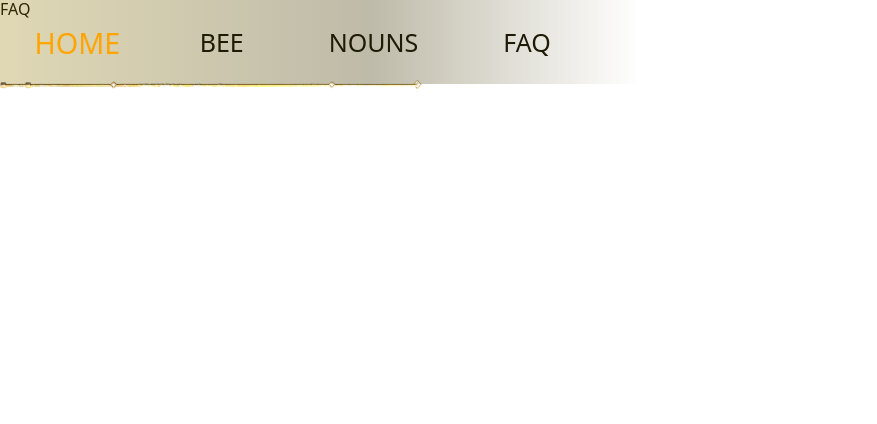
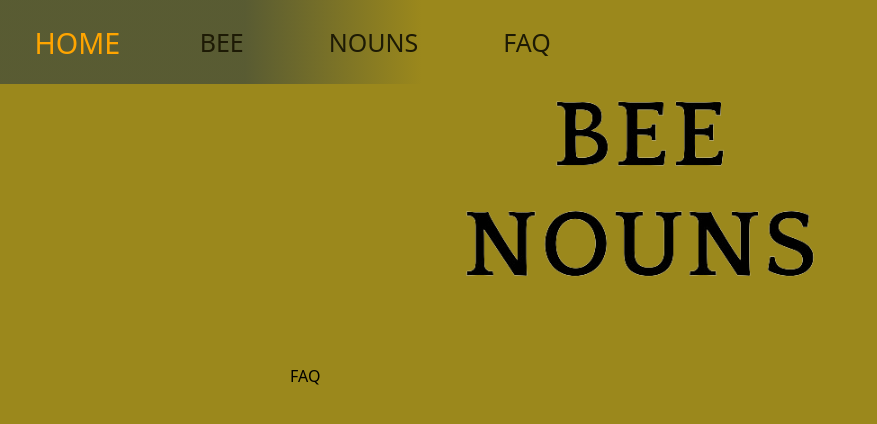
Before and after one commit to atcamo/BeeNouns-Honey, an Astro site: page /faq in a window 1280 px wide. Shown: the whole page, without its empty margins (0-877 px from the left). Built offline with nearby package versions, Linux system fonts and the light colour scheme; Astro itself is replaced by a stand-in of ours.

Commit message:
first commit

```diff
--- a/src/components/Header.astro
+++ b/src/components/Header.astro
@@ -1,6 +1,9 @@
 <section>
   <img src="/assets/hero1.png"></img> <!--video src="/assets/hero.mp4" autoplay loop-->
-  <div class="logo"><img src="/assets/hero-logo.png"></div>
+  <div class="logo">
+    <img src="/assets/hero-logo.png" class="hero-logo">
+  <!-- <img src="/assets/hero-jar.png" class="hero-jar"></div> -->
+
 </section>
 
 
@@ -14,16 +17,35 @@
   video {
 
   }
+  .logo {
+  position: relative;
+  top: -2400px;
+  text-align: center;
+}
 
-  .logo {
-    position:relative;
-    top: -2400px; /*-450*/
-    text-align: center;
-  }
+.logo img {
+  position: absolute;
+  filter: drop-shadow(10px 10px 20px rgba(0, 0, 0, 0.2));
+  width: calc(600px * 0.9);
+  top: 0;
+  left: 50%;
+  transform: translateX(-50%);
+}
 
-  .logo img {
-    filter:drop-shadow(100) ;
-    filte
-    width:600px;
-  }
+.logo .hero-logo {
+  z-index: 200;
+}
+
+/*
+.logo .hero-jar {
+  position: absolute;
+  filter: drop-shadow(10px 10px 20px rgba(0, 0, 0, 0.2));
+  filter: opacity(0.6);
+  width: calc(600px * 1.07);
+  top: 250px;
+  left: 50%;
+  transform: translate(-50%, -50%);
+} */
+
+
 </style>
--- a/src/components/MenuItemContainerView.astro
+++ b/src/components/MenuItemContainerView.astro
@@ -1,7 +1,9 @@
-<ul>
+
+<div >
+  <ul class="back-menu">
     <slot/>
   </ul>
-<img class="nav-bar" src="/assets/bar-left.png"/>
+<div/>
 
 
 <style>
@@ -11,16 +13,16 @@
     margin: 0;
     display: flex;
     gap: 5px;
-      width: 50%;
+    width: 33%;
     z-index: 100;
     position: relative;
     margin-bottom: -108px;
-      background-image: url(/assets/nav-bar-bg-left.webp);
+    background-image: url(../../assets/nav-bar-bg-left.webp);
     background: linear-gradient(
       90deg,
-        rgba(151, 125, 9, 0.3),
-        rgba(94, 84, 40, 0.4) 58%,
-        rgba(112, 108, 88, 0)
+      rgba(23, 47, 73, 0.5),
+      rgba(23, 47, 73, 0.5) 58%,
+      rgba(23, 47, 73, 0)
     );
     background-repeat: no-repeat;
   }
@@ -31,4 +33,5 @@
     z-index: 100;
     width: 33%;
   }
+
 </style>
--- a/src/components/SideContent.astro
+++ b/src/components/SideContent.astro
@@ -63,7 +63,7 @@ body {
   max-width: 70%;
   margin: 0 auto;
   position: relative;
-  top: -310px;
+  top: -200px;
 
 }
 
--- /dev/null
+++ b/src/layouts/LayoutPost.astro
@@ -0,0 +1,91 @@
+---
+import MenuItemContainer from '../components/MenuItemContainerView.astro';
+import MenuItemView from '../components/MenuItemView.astro';
+import menuItems from '../data/menuItemsData';
+
+
+export interface Props {
+	title: string;
+}
+
+const { title } = Astro.props;
+---
+
+<!doctype html>
+<html lang="en">
+	<head>
+		<meta charset="UTF-8" />
+		<meta name="description" content="Astro description" />
+		<meta name="viewport" content="width=device-width" />
+		<link rel="icon" type="image/svg+xml" href="/favicon.svg" />
+		<meta name="generator" content={Astro.generator} />
+		<title>{title}</title>
+	</head>
+	<body>
+		<MenuItemContainer>
+			{
+				menuItems.map((item) => <MenuItemView {...item}/>)
+			}
+		</MenuItemContainer>
+      <div class="container">
+        <div class="logo"><img src="/assets/hero-logo-faq.png"></div>
+        <slot />
+      </div>
+
+	</body>
+</html>
+
+<style is:global>
+	:root {
+		--accent: 136, 58, 234;
+		--accent-light: 224, 204, 250;
+		--accent-dark: 49, 10, 101;
+		--accent-gradient: linear-gradient(
+			45deg,
+			rgb(var(--accent)),
+			rgb(var(--accent-light)) 30%,
+			white 60%
+		);
+	}
+	html {
+		font-family: system-ui, sans-serif;
+		background: #9b881c;
+		background-size: 224px;
+	}
+
+	body {
+		margin:0;
+	}
+	code {
+		font-family:
+			Menlo,
+			Monaco,
+			Lucida Console,
+			Liberation Mono,
+			DejaVu Sans Mono,
+			Bitstream Vera Sans Mono,
+			Courier New,
+			monospace;
+	}
+
+  .container {
+    margin-top:100px;
+    width: 700px;
+    margin-left: auto;
+    margin-right: auto;
+    position: relative;
+    color: black;
+  }
+
+  .logo {
+    text-align: center;
+    position:
+    top: -100px;
+    margin-bottom: 50px;
+
+    img {
+      transform: scale(0.9);
+    }
+  }
+
+</style>
--- a/src/pages/faq.astro
+++ b/src/pages/faq.astro
@@ -1,7 +1,10 @@
 ---
-import Layout from "../layouts/Layout.astro"
+import LayoutPost from "../layouts/LayoutPost.astro"
 ---
 
-<Layout title="FAQ">
+<LayoutPost title="FAQ">
   <div>FAQ</div>
-</Layout>
+  <section>
+
+  </section>
+</LayoutPost>
```
Also changed, not shown: public/assets/hero-jar.png (added), public/assets/hero-logo-faq.png (added), public/assets/hero-logo.png, public/assets/hero-logo1.png (added), public/assets/nav-bar-bg-left.webp (deleted), src/pages/answer/answer1.md (added). Lines whose indentation alone changed are shown as unchanged.
